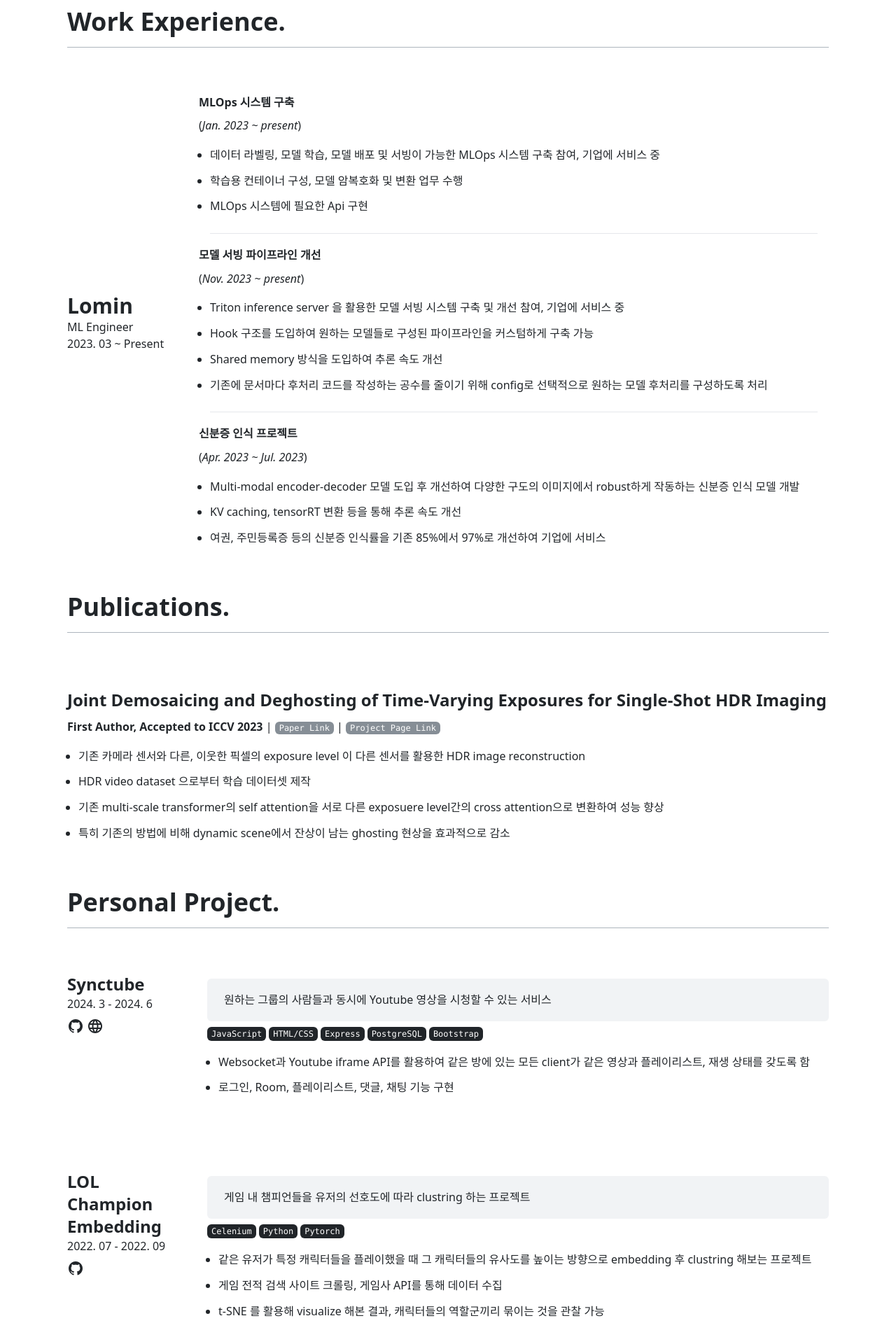
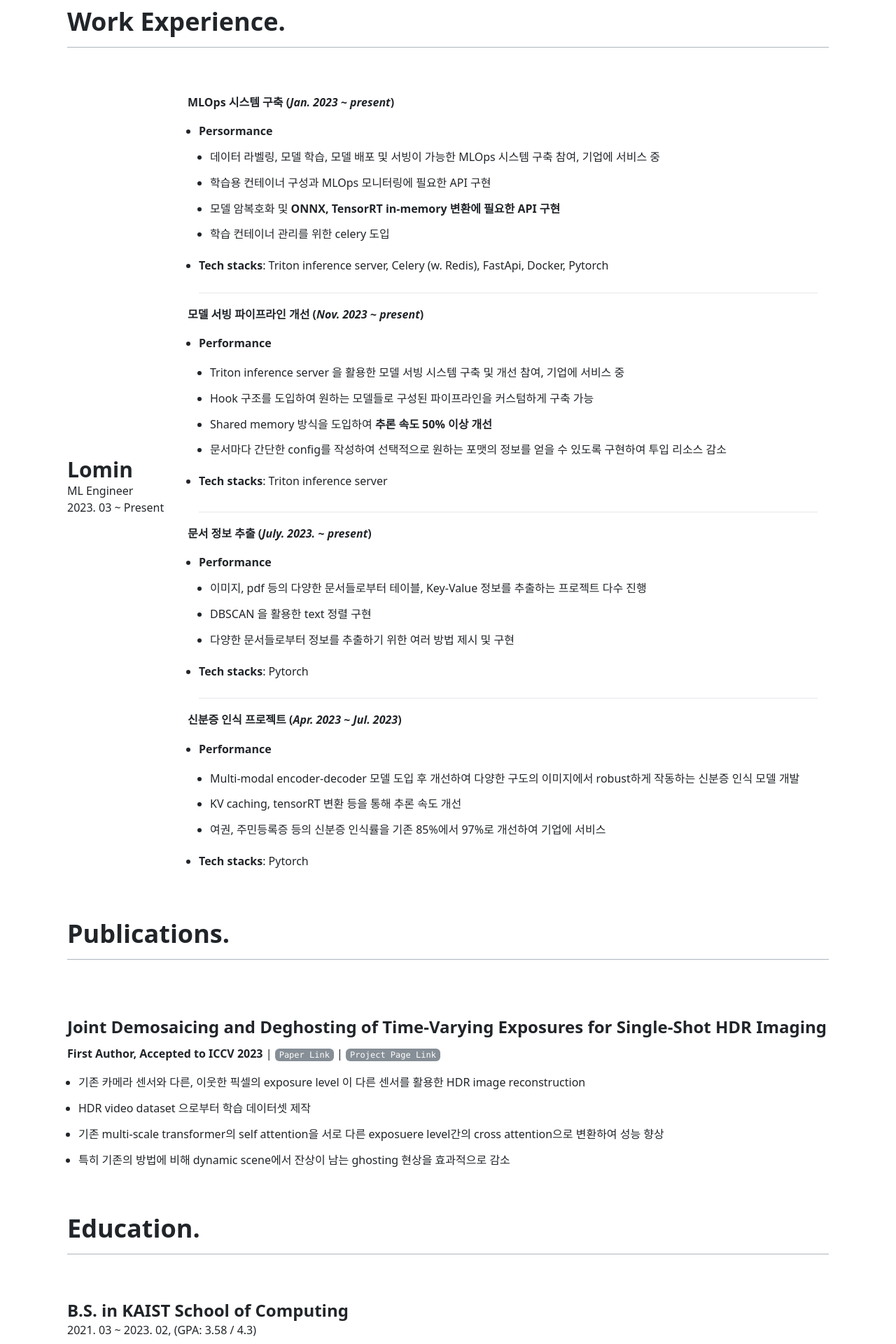
Before and after one commit to kimjw0623/portfolio, a Next.js app: page / in a window 1280 px wide. Shown: the part 760-2680 px from the top of the page at 70% size. Built offline with nearby package versions, Linux system fonts and the light colour scheme.

Commit message:
update workexp

```diff
--- a/data.json
+++ b/data.json
@@ -55,14 +55,14 @@
   "education": [
     {
       "id": 0,
-      "name": "KAIST 전산학부 학사과정",
-      "period": ["2017. 03", "2021. 02"],
+      "name": "M.S. in KAIST School of Computing",
+      "period": "2017. 03 ~ 2021. 02, (GPA: 3.92 / 4.3)",
       "description": ""
     },
     {
       "id": 1,
-      "name": "KAIST 전산학부 석사과정",
-      "period": ["2021. 03", "2023. 02"],
+      "name": "B.S. in KAIST School of Computing",
+      "period": "2021. 03 ~ 2023. 02, (GPA: 3.58 / 4.3)",
       "description": "Computer Vision and Machine Learning"
     }
   ],
@@ -71,7 +71,7 @@
     {
       "id": 0,
       "name": "Certified Kubernetes Administrator (CKA)",
-      "date": "2024. 02. 20",
+      "date": "2024. 02",
       "organizer": "Linux Foundation"
     }
   ],
--- a/public/markdown/workExperience/0.md
+++ b/public/markdown/workExperience/0.md
@@ -1,25 +1,41 @@
-  __MLOps 시스템 구축__
+  __MLOps 시스템 구축__ __(_Jan. 2023 ~ present_)__
 
-  (_Jan. 2023 ~ present_)
-  - 데이터 라벨링, 모델 학습, 모델 배포 및 서빙이 가능한 MLOps 시스템 구축 참여, 기업에 서비스 중
-  - 학습용 컨테이너 구성, 모델 암복호화 및 변환 업무 수행
-  - MLOps 시스템에 필요한 Api 구현
+  - __Persormance__
+    - 데이터 라벨링, 모델 학습, 모델 배포 및 서빙이 가능한 MLOps 시스템 구축 참여, 기업에 서비스 중
+    - 학습용 컨테이너 구성과 MLOps 모니터링에 필요한 API 구현
+    - 모델 암복호화 및 __ONNX, TensorRT in-memory 변환에 필요한 API 구현__
+    - 학습 컨테이너 관리를 위한 celery 도입
+
+  - __Tech stacks__: Triton inference server, Celery (w. Redis), FastApi, Docker, Pytorch
+  ---
+
+  __모델 서빙 파이프라인 개선__ __(_Nov. 2023 ~ present_)__
+
+  - __Performance__
+    - Triton inference server 을 활용한 모델 서빙 시스템 구축 및 개선 참여, 기업에 서비스 중
+    - Hook 구조를 도입하여 원하는 모델들로 구성된 파이프라인을 커스텀하게 구축 가능
+    - Shared memory 방식을 도입하여 __추론 속도 50% 이상 개선__
+    - 문서마다 간단한 config를 작성하여 선택적으로 원하는 포맷의 정보를 얻을 수 있도록 구현하여 투입 리소스 감소
+
+  - __Tech stacks__: Triton inference server
+  ---
+
+  __문서 정보 추출__ __(_July. 2023. ~ present_)__
+
+  - __Performance__
+    - 이미지, pdf 등의 다양한 문서들로부터 테이블, Key-Value 정보를 추출하는 프로젝트 다수 진행
+    - DBSCAN 을 활용한 text 정렬 구현
+    - 다양한 문서들로부터 정보를 추출하기 위한 여러 방법 제시 및 구현
+
+  - __Tech stacks__: Pytorch
 
   ---
 
-  __모델 서빙 파이프라인 개선__
+  __신분증 인식 프로젝트__ __(_Apr. 2023 ~ Jul. 2023_)__
 
-  (_Nov. 2023 ~ present_)
-  - Triton inference server 을 활용한 모델 서빙 시스템 구축 및 개선 참여, 기업에 서비스 중
-  - Hook 구조를 도입하여 원하는 모델들로 구성된 파이프라인을 커스텀하게 구축 가능
-  - Shared memory 방식을 도입하여 추론 속도 개선
-  - 기존에 문서마다 후처리 코드를 작성하는 공수를 줄이기 위해 config로 선택적으로 원하는 모델 후처리를 구성하도록 처리
+  - __Performance__
+    - Multi-modal encoder-decoder 모델 도입 후 개선하여 다양한 구도의 이미지에서 robust하게 작동하는 신분증 인식 모델 개발
+    - KV caching, tensorRT 변환 등을 통해 추론 속도 개선
+    - 여권, 주민등록증 등의 신분증 인식률을 기존 85%에서 97%로 개선하여 기업에 서비스
 
-  ---
-
-  __신분증 인식 프로젝트__
-
-  (_Apr. 2023 ~ Jul. 2023_)
-  - Multi-modal encoder-decoder 모델 도입 후 개선하여 다양한 구도의 이미지에서 robust하게 작동하는 신분증 인식 모델 개발
-  - KV caching, tensorRT 변환 등을 통해 추론 속도 개선
-  - 여권, 주민등록증 등의 신분증 인식률을 기존 85%에서 97%로 개선하여 기업에 서비스
+  - __Tech stacks__: Pytorch
--- a/src/components/Education/EducationItem.tsx
+++ b/src/components/Education/EducationItem.tsx
@@ -5,14 +5,15 @@ const EducationItem = ({
 }: {
   name: string;
   description: string;
-  period: string[];
+  period: string;
 }) => {
   return (
     <div className="flex flex-col md:flex-row gap-6 md:gap-0">
       <div className="flex flex-col gap-2">
         <div className="flex flex-col">
           <h4>{name}</h4>
-          <span>{`${period[0]}${period[1] ? " ~ " + period[1] : ""}`}</span>
+          <span>{`${period}`}</span>
+          {/* <span>{`${period[0]}${period[1] ? " ~ " + period[1] : ""}`}</span> */}
         </div>
         <span className="whitespace-pre-wrap">{`${description}`}</span>
       </div>
--- a/src/components/WorkExperience/WorkExperienceItem.tsx
+++ b/src/components/WorkExperience/WorkExperienceItem.tsx
@@ -7,7 +7,7 @@ import { WorkExperienceProps } from "@/types";
 const WorkExperienceItem = ({ name, position, period, markdown, imgSrc }: WorkExperienceProps) => {
   return (
     <div className="flex flex-col md:flex-row gap-6 md:gap-1">
-      <div className="flex justify-center md:flex-col items-center md:items-start mr-4 gap-6">
+      <div className="flex justify-start items-center md:flex-col md:items-start md:justify-center gap-6">
         {/* {imgSrc && (
           <Image
             src={imgSrc}
--- a/src/pages/index.tsx
+++ b/src/pages/index.tsx
@@ -36,11 +36,12 @@ const Home: NextPage<DataProps> = ({
         <Information information={information} />
         <WorkExperience workExperience={workExperience} />
         <Publication publication={publication} />
-        <Project project={project} />
+
         {/* <Activity activity={activity} /> */}
         <Education education={education} />
         <Certificate certificate={certificate} />
         {/* <Award award={award} /> */}
+        <Project project={project} />
       </Layout>
       <Footer contact={information.contact} name={information.name} />
     </>
--- a/src/types/index.ts
+++ b/src/types/index.ts
@@ -70,7 +70,7 @@ export interface DataProps {
     id: number;
     name: string;
     description: string;
-    period: string[];
+    period: string;
   }[];
   certificate: {
     id: number;
```
